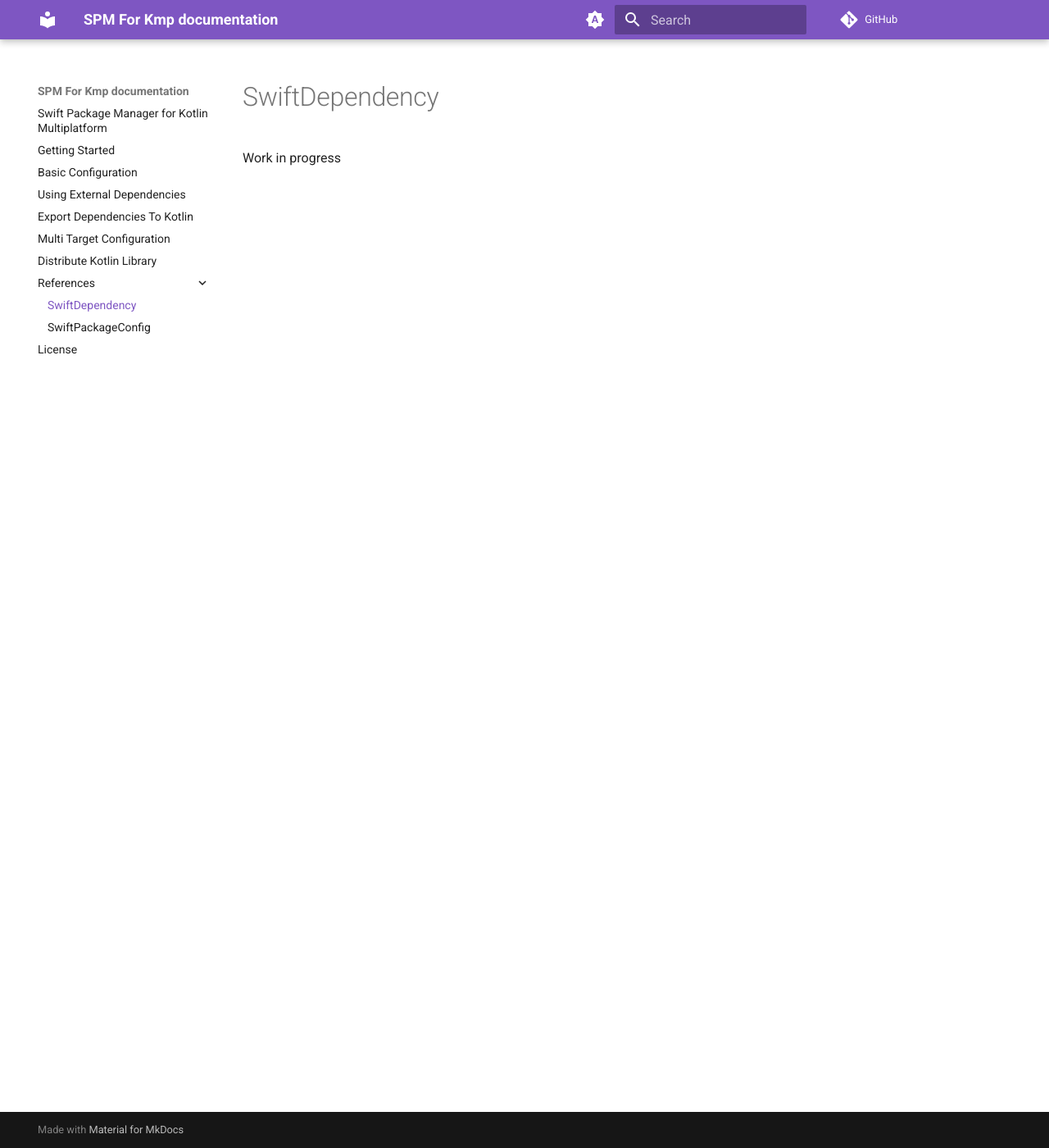
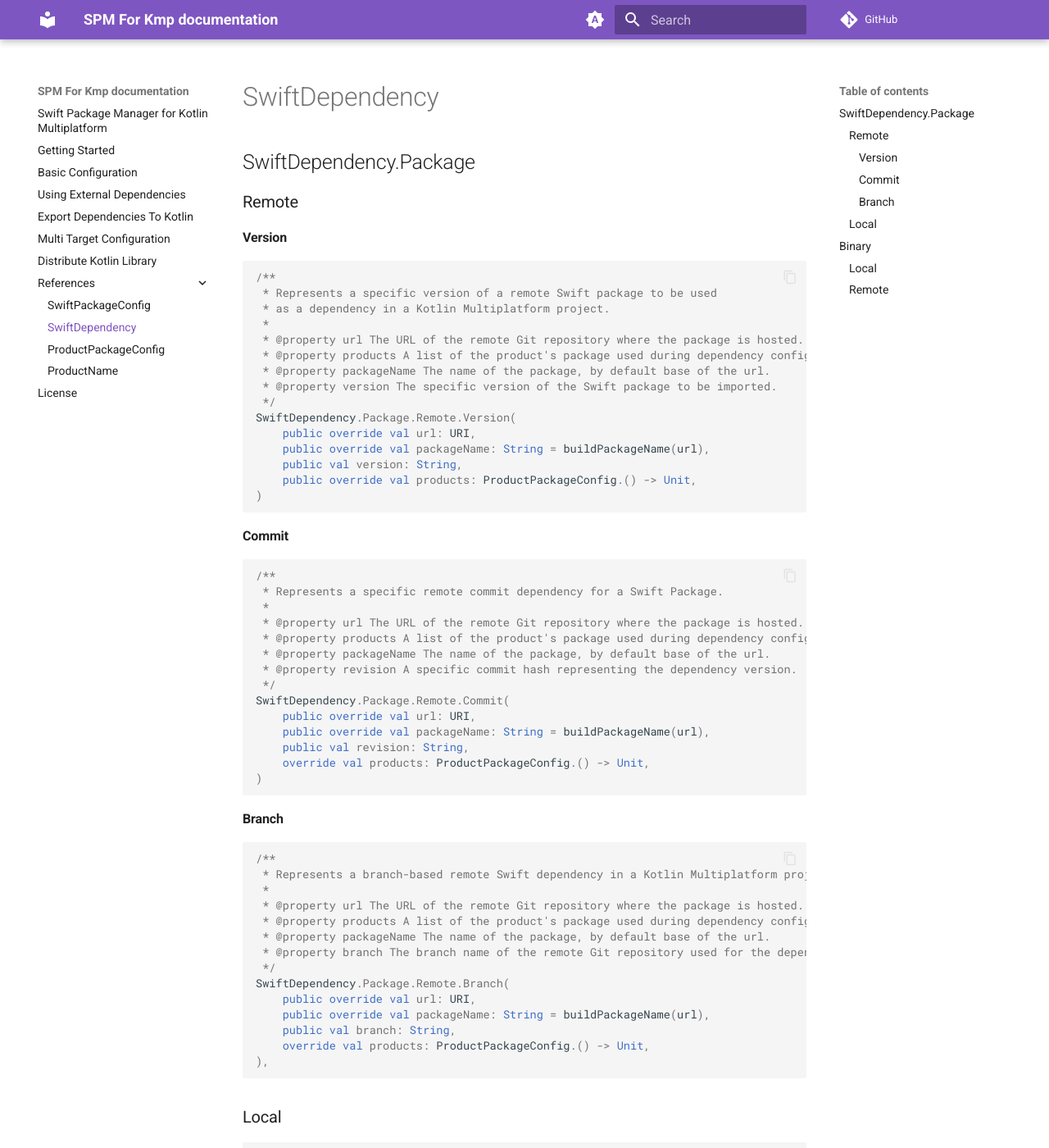
Before and after one commit to frankois944/spm4Kmp, an MkDocs documentation site: the page built from website/docs/references/swiftDependency.md, in a window 1280 px wide and 1400 px high. Shown: the whole window at 82% size. Built offline with MkDocs 1.6.1 and Material for MkDocs 9.7.7, drawn with Linux system fonts in a browser that asks for light colours; comment, search, counter and statistics services are not loaded; some of the changed text lies outside the part shown.

Commit message:
Document V1 finished

````diff
--- a/website/docs/references/swiftDependency.md
+++ b/website/docs/references/swiftDependency.md
@@ -1,3 +1,126 @@
 # SwiftDependency
 
-Work in progress
+## SwiftDependency.Package
+
+### Remote
+
+#### Version
+
+``` kotlin
+/**
+ * Represents a specific version of a remote Swift package to be used
+ * as a dependency in a Kotlin Multiplatform project.
+ *
+ * @property url The URL of the remote Git repository where the package is hosted.
+ * @property products A list of the product's package used during dependency configuration.
+ * @property packageName The name of the package, by default base of the url.
+ * @property version The specific version of the Swift package to be imported.
+ */
+SwiftDependency.Package.Remote.Version(
+    public override val url: URI,
+    public override val packageName: String = buildPackageName(url),
+    public val version: String,
+    public override val products: ProductPackageConfig.() -> Unit,
+)
+```
+
+#### Commit
+
+``` kotlin
+/**
+ * Represents a specific remote commit dependency for a Swift Package.
+ *
+ * @property url The URL of the remote Git repository where the package is hosted.
+ * @property products A list of the product's package used during dependency configuration.
+ * @property packageName The name of the package, by default base of the url.
+ * @property revision A specific commit hash representing the dependency version.
+ */
+SwiftDependency.Package.Remote.Commit(
+    public override val url: URI,
+    public override val packageName: String = buildPackageName(url),
+    public val revision: String,
+    override val products: ProductPackageConfig.() -> Unit,
+)
+```
+
+#### Branch
+
+``` kotlin
+/**
+ * Represents a branch-based remote Swift dependency in a Kotlin Multiplatform project.
+ *
+ * @property url The URL of the remote Git repository where the package is hosted.
+ * @property products A list of the product's package used during dependency configuration.
+ * @property packageName The name of the package, by default base of the url.
+ * @property branch The branch name of the remote Git repository used for the dependency.
+ */
+SwiftDependency.Package.Remote.Branch(
+    public override val url: URI,
+    public override val packageName: String = buildPackageName(url),
+    public val branch: String,
+    override val products: ProductPackageConfig.() -> Unit,
+),
+```
+
+### Local
+
+``` kotlin
+/**
+ * Represents a local Swift package dependency.
+ *
+ * @property path The local file URL (file://...) to the local Swift package folder.
+ * @property packageName The name of the package, by default base of the url.
+ * @property products A list of the product's package used during dependency configuration.
+ */
+SwiftDependency.Package.Local(
+    val path: String,
+    override var packageName: String = "", // by default the first ProductName
+    override val products: ProductPackageConfig.() -> Unit,
+),
+```
+
+## Binary
+
+### Local
+
+``` kotlin
+/**
+ * Represents a local binary dependency in the Kotlin Multiplatform project.
+ *
+ * @see <a href="https://www.avanderlee.com/swift/binary-targets-swift-package-manager/#local-binary-targets">How to make one</a>
+ *
+ * @property path The local file URL (file://...) to the xcFramework.
+ * @property packageName The name of the package associated with this binary.
+ * @property exportToKotlin Defines whether the dependency should be exported for use in Kotlin code.
+ */
+SwiftDependency.Binary.Local(
+    val path: String,
+    override val packageName: String,
+    override val exportToKotlin: Boolean = false,
+    override var linkerOpts: List<String> = emptyList(),
+    override var compilerOpts: List<String> = emptyList(),
+),
+```
+
+### Remote
+
+``` kotlin
+/**
+ * Represents a remote binary dependency as a zipped xcFramework
+ *
+ * @see <a href="https://www.avanderlee.com/swift/binary-targets-swift-package-manager/#defining-a-binary-target">How to make one</a>
+ *
+ * @property url The URL pointing to the remote binary artifact.
+ * @property packageName The name of the package associated with this binary dependency.
+ * @property exportToKotlin Defines whether this dependency should be exported for use in Kotlin code.
+ * @property checksum The checksum of the remote binary to verify its integrity.
+ */
+SwiftDependency.Binary.Remote(
+    val url: URI,
+    override val packageName: String,
+    override val exportToKotlin: Boolean = false,
+    val checksum: String,
+    override var linkerOpts: List<String> = emptyList(),
+    override var compilerOpts: List<String> = emptyList(),
+)
+```
--- a/website/mkdocs.yml
+++ b/website/mkdocs.yml
@@ -12,8 +12,10 @@
   - multiTarget.md
   - distribution.md
   - References:
+      - references/swiftPackageConfig.md
       - references/swiftDependency.md
-      - references/swiftPackageConfig.md
+      - references/productPackageConfig.md
+      - references/productName.md
   - license.md
 markdown_extensions:
   - admonition
````
Also changed, not shown: website/docs/index.md (+2 -2 lines), website/docs/references/productName.md (added, +23 -0 lines), website/docs/references/productPackageConfig.md (added, +35 -0 lines).
